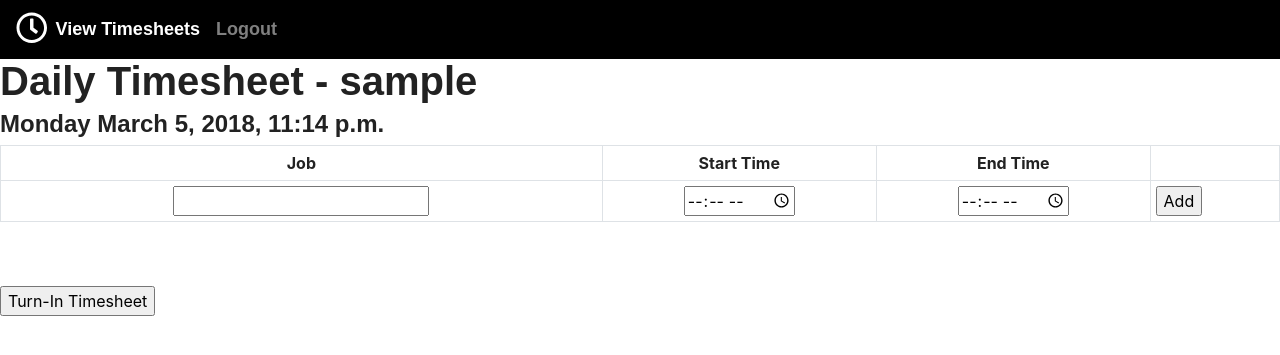
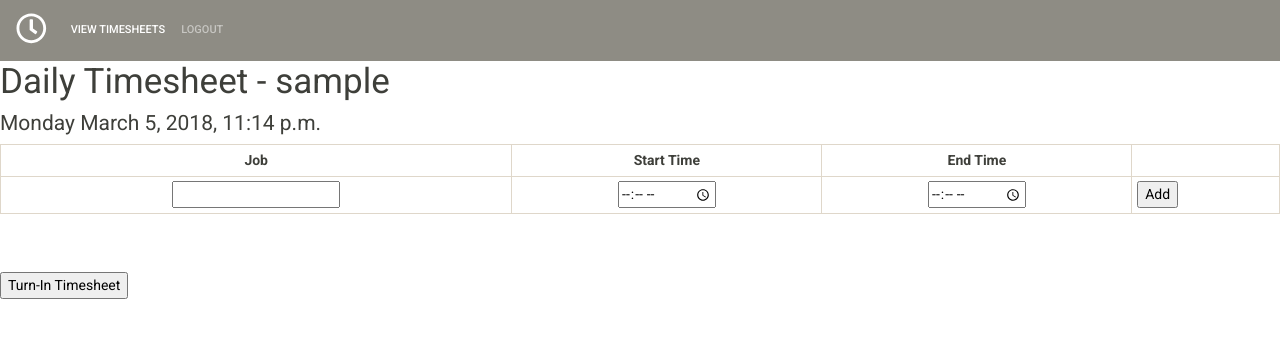
Before and after one commit to BrandonHebel/shields.activitysheet, a Django app: page / in a window 1280 px wide. Shown: the top 355 px of the page. Run offline with Django 3.2, Linux system fonts and the light colour scheme; the visitor is signed in with stand-in values (Sample User, id 1); data comes from the database, SQL or seed files in the repository; data that the repository does not hold is empty; some libraries are stand-ins or nearby versions; some web fonts are replaced.

Commit message:
navbar fix

```diff
--- a/activitysheet/templates/activitysheet/base.html
+++ b/activitysheet/templates/activitysheet/base.html
@@ -8,7 +8,7 @@
 
     <!-- Bootstrap CSS -->
     <script defer src="https://use.fontawesome.com/releases/v5.0.6/js/all.js"></script>
-    <link href="https://maxcdn.bootstrapcdn.com/bootswatch/4.0.0-beta.3/journal/bootstrap.min.css" rel="stylesheet" integrity="sha384-/qQob+A1P2FeRYphuSbqp7heEKdhjZxqgAz/yWLX9CQKU9FTB8wKTexI0IiFlIXC" crossorigin="anonymous">
+    <link href="https://maxcdn.bootstrapcdn.com/bootswatch/4.0.0-beta.3/sandstone/bootstrap.min.css" rel="stylesheet" integrity="sha384-XNRTCesHENaXoVVjLx3Vm0rmwmS4W2g5w0xwZQIDPDvT4IDa/HRIvwb8CoH7/JPW" crossorigin="anonymous">
     {% block stylesheet %}{% endblock %}
     {% block title %}{% endblock %}
   </head>
--- a/activitysheet/templates/activitysheet/navbar.html
+++ b/activitysheet/templates/activitysheet/navbar.html
@@ -1,25 +1,17 @@
-<nav class="navbar navbar-expand-lg navbar-dark bg-dark">
-  <a href="/"><i class="far fa-clock" style="color:white; font-size:1.75em"></i></a>
+<nav class="navbar navbar-expand-lg navbar-dark bg-secondary">
+  <a class="navbar-brand" href="/"><i class="far fa-clock" style="color:white; font-size:1.75em"></i></a>
   <button class="navbar-toggler" type="button" data-toggle="collapse" data-target="#navbarColor01" aria-controls="navbarColor01" aria-expanded="false" aria-label="Toggle navigation">
     <span class="navbar-toggler-icon"></span>
   </button>
 
   <div class="collapse navbar-collapse" id="navbarColor01">
     <ul class="navbar-nav mr-auto">
-      {% if user.is_authenticated %}
       <li class="nav-item active">
         <a class="nav-link" href="{% url 'viewSheets' %}">View Timesheets</a>
       </li>
-
-      <!--
-      <li class="nav-item">
-        <a class="nav-link" href="/accounts/login">Login</a>
-      </li>
-    -->
       <li class="nav-item">
         <a class="nav-link" href="/accounts/logout">Logout<span class="sr-only">(current)</span></a>
       </li>
-      {% endif %}
     </ul>
   </div>
 </nav>
--- a/activitysheet/urls.py
+++ b/activitysheet/urls.py
@@ -1,6 +1,7 @@
 from django.urls import path
 from django.views.generic import ListView
 from .views import ActivitySheetList, ActivityList, ActivityUpdate
+from django.contrib.auth.decorators import login_required
 
 from . import views
 
@@ -8,7 +9,7 @@ urlpatterns = [
 	path('', views.index, name='index'),
 	path('addActivity/<int:pk>', views.addActivity, name='addActivity'),
 	path('register', views.register, name='register'),
-	path('viewSheets', ActivitySheetList.as_view(), name='viewSheets'),
+	path('viewSheets', login_required(ActivitySheetList.as_view()), name='viewSheets'),
 	path('viewActivities/<int:pk>', ActivityList.as_view(), name='viewActivities'),
 	path('updateActivityForm/<int:pk>', ActivityUpdate.as_view(), name="updateActivityForm"),
 	path('updateActivity/<int:pk>', views.updateActivity, name="updateActivity"),
```
